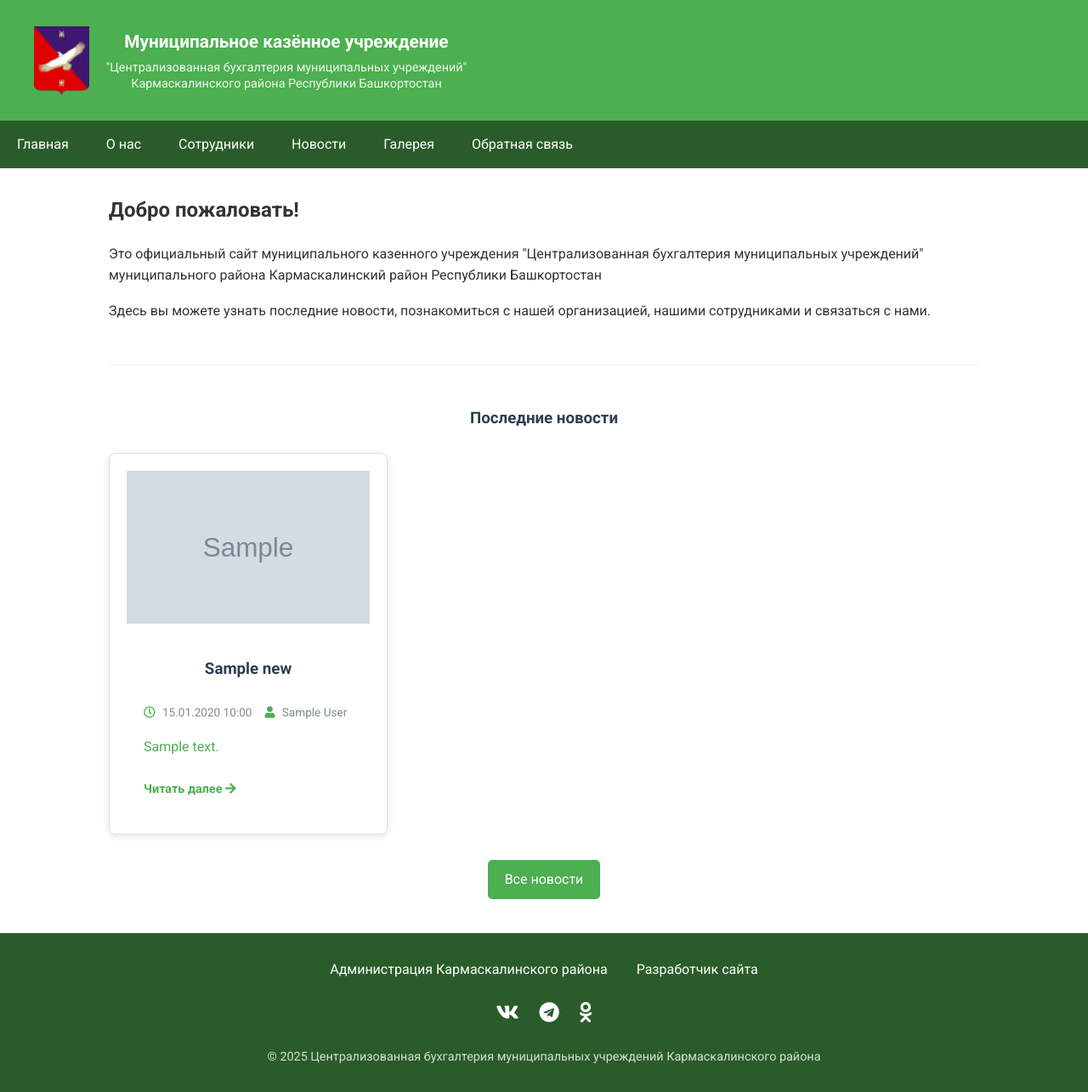
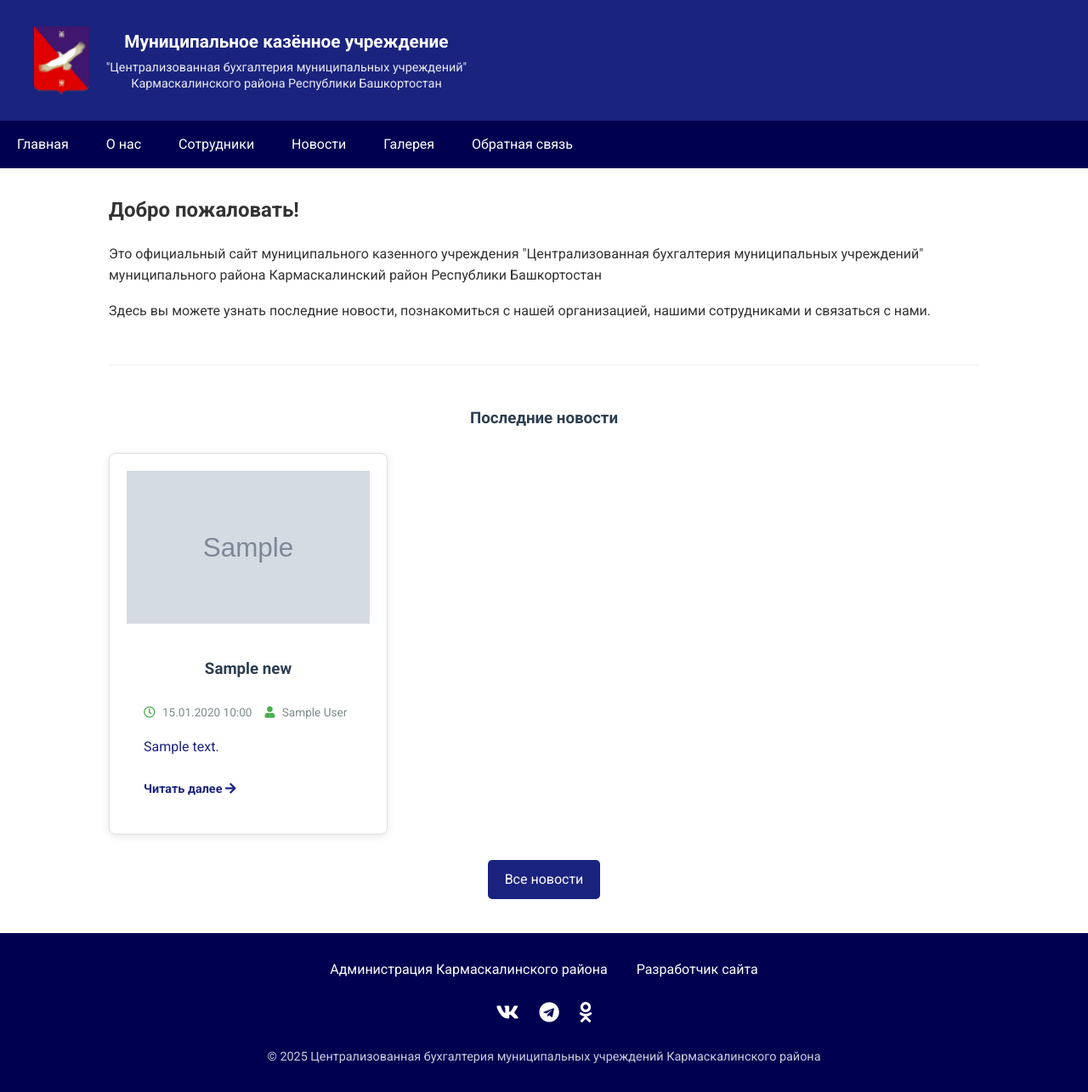
Before and after one commit to ayazmur/karmaskali, a Django app: template admin_site/main/templates/index.html in a window 1280 px wide. Shown: the whole page at 85% size. Run offline with Django 3.2, Linux system fonts and the light colour scheme; the template is opened without the code that fills it: most values are stand-ins (such as "Sample title", 1, 10 or a date in 2020); grey boxes marked "Sample" are stand-in pictures.

Commit message:
поправил цвета на кармаскалинкий сайт типа

```diff
--- a/admin_site/static/css/base.css
+++ b/admin_site/static/css/base.css
@@ -350,3 +350,65 @@
     font-size: 0.9em;
     opacity: 0.8;
 }
+/* Основные цвета */
+:root {
+    --primary-color: #1a237e; /* Темно-синий */
+    --primary-light: #534bae;
+    --primary-dark: #000051;
+    --accent-color: #ffab00; /* Акцентный желтый */
+    --text-on-primary: #ffffff;
+}
+
+/* Header */
+header {
+    background: var(--primary-color);
+    color: var(--text-on-primary);
+}
+
+/* Navigation */
+nav {
+    background: var(--primary-dark);
+}
+
+nav a:hover {
+    background-color: var(--primary-light);
+}
+
+/* Кнопки */
+button, .button, input[type="submit"] {
+    background-color: var(--primary-color);
+    color: var(--text-on-primary);
+}
+
+button:hover, .button:hover, input[type="submit"]:hover {
+    background-color: var(--primary-dark);
+}
+
+/* Ссылки */
+a {
+    color: var(--primary-color);
+}
+
+a:hover {
+    color: var(--primary-light);
+}
+
+/* Карточки и элементы */
+.card {
+    border-left: 4px solid var(--primary-color);
+}
+
+/* Footer */
+footer {
+    background: var(--primary-dark);
+}
+
+.social-links a:hover {
+    color: var(--accent-color);
+}
+.fas, .far {
+    color: var(--primary-color);
+}
+nav a:hover .fas, nav a:hover .far {
+    color: var(--accent-color);
+}
--- a/admin_site/static/css/index.css
+++ b/admin_site/static/css/index.css
@@ -290,3 +290,14 @@
         grid-template-columns: 1fr;
     }
 }
+.read-more {
+    color: var(--primary-color);
+}
+
+.all-news-link a {
+    background: var(--primary-color);
+}
+
+.all-news-link a:hover {
+    background: var(--primary-dark);
+}
```
Also changed, not shown: admin_site/static/css/employees.css (+12 -0 lines), admin_site/static/css/gallery.css (+7 -0 lines), admin_site/static/css/news.css (+7 -0 lines), 5 other files.
